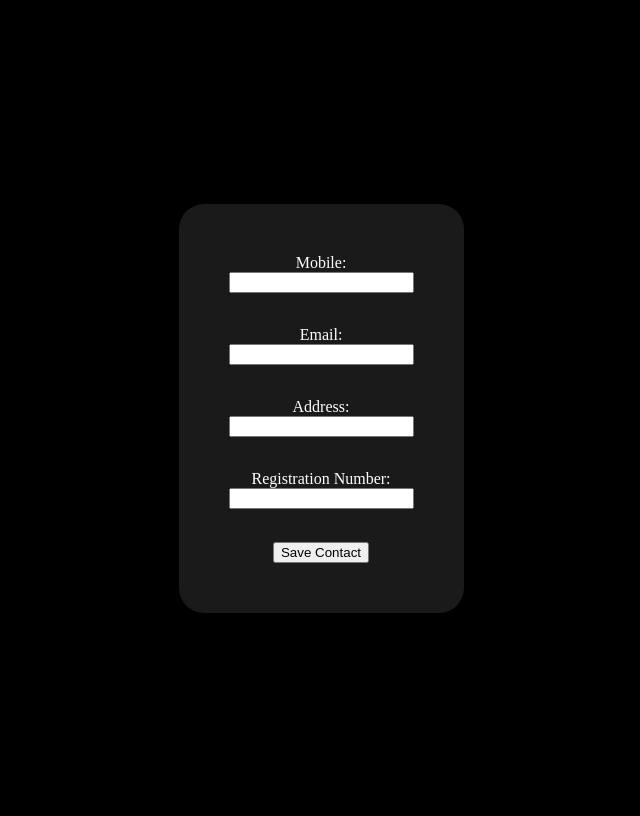
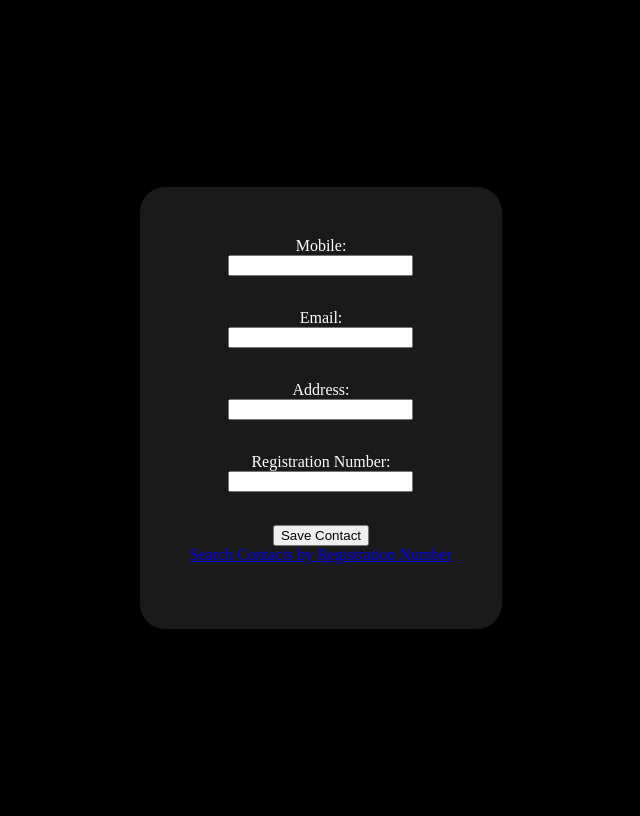
Before and after one commit to mausieliud/scaling-enigma1, a Flask app: page /dashboard in a window 1280 px wide. Shown: the whole page, without its empty margins (319-959 px from the left). Run offline with Flask 3, Linux system fonts and the light colour scheme; the visitor is signed in with stand-in values (Sample User, id 1); some libraries are stand-ins or nearby versions.

Commit message:
added search hyperlink to dashboard

```diff
--- a/templates/dashboard.html
+++ b/templates/dashboard.html
@@ -35,6 +35,8 @@ height:100vh;
     Address: <input type="text" name="address"><br>
     Registration Number: <input type="text" name="reg_number"><br>
     <button type="submit">Save Contact</button>
+     <a href="{{ url_for('search') }}">Search Contacts by Registration Number</a>
+
 </form>
 </body>
 </html>
```
